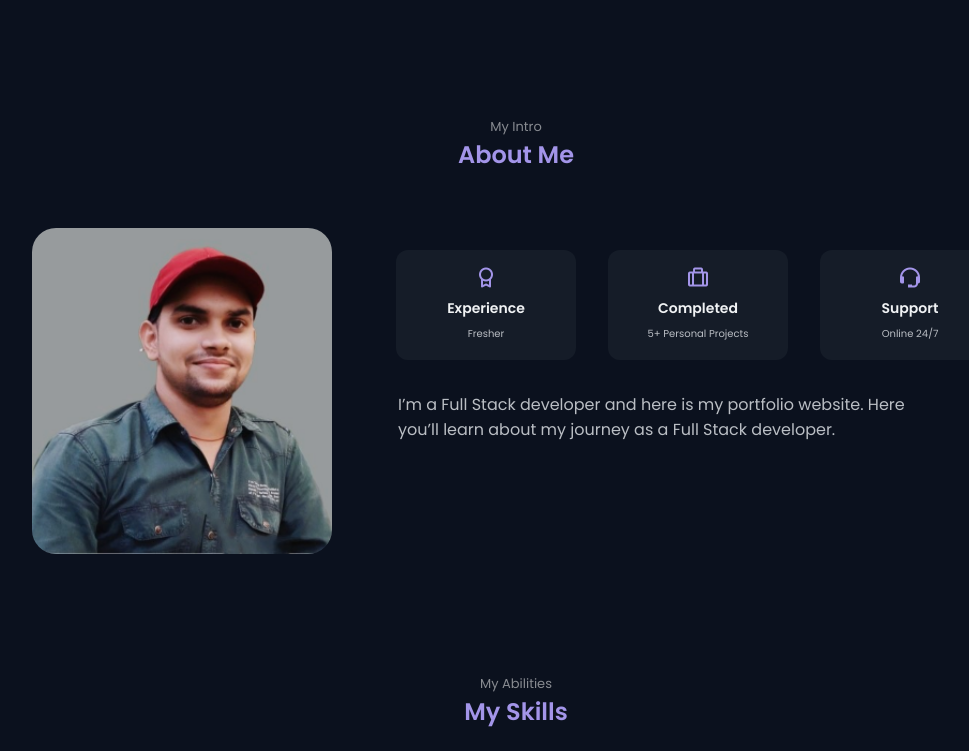
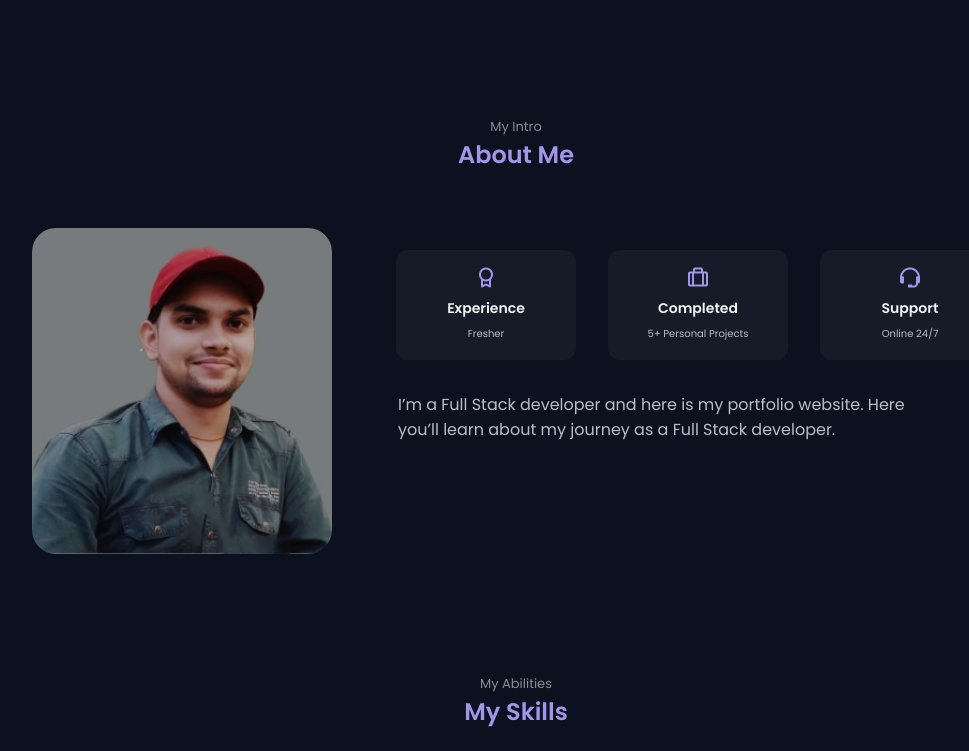
Before and after one commit to shivd236/Shivanshuporfolio, a plain HTML site: page index.html in a window 1280 px wide. Shown: the part 814-1565 px from the top of the page, without its empty margins (124-1093 px from the left). Drawn offline with nearby package versions, Linux system fonts and the light colour scheme.

Commit message:
brightness

```diff
--- a/assets/css/styles.css
+++ b/assets/css/styles.css
@@ -337,7 +337,7 @@ body.light-theme {
 .home__img {
   width: 81%;
   height: 85%;
-  filter: opacity(100%);
+
 
 
 
@@ -454,7 +454,7 @@ body.light-theme {
   border-radius: 1.5rem;
   justify-self: center;
   background-size: cover;
-   filter:  brightness(92%) opacity(110%) ;
+   filter:  brightness(73%);
 
 
 
```
